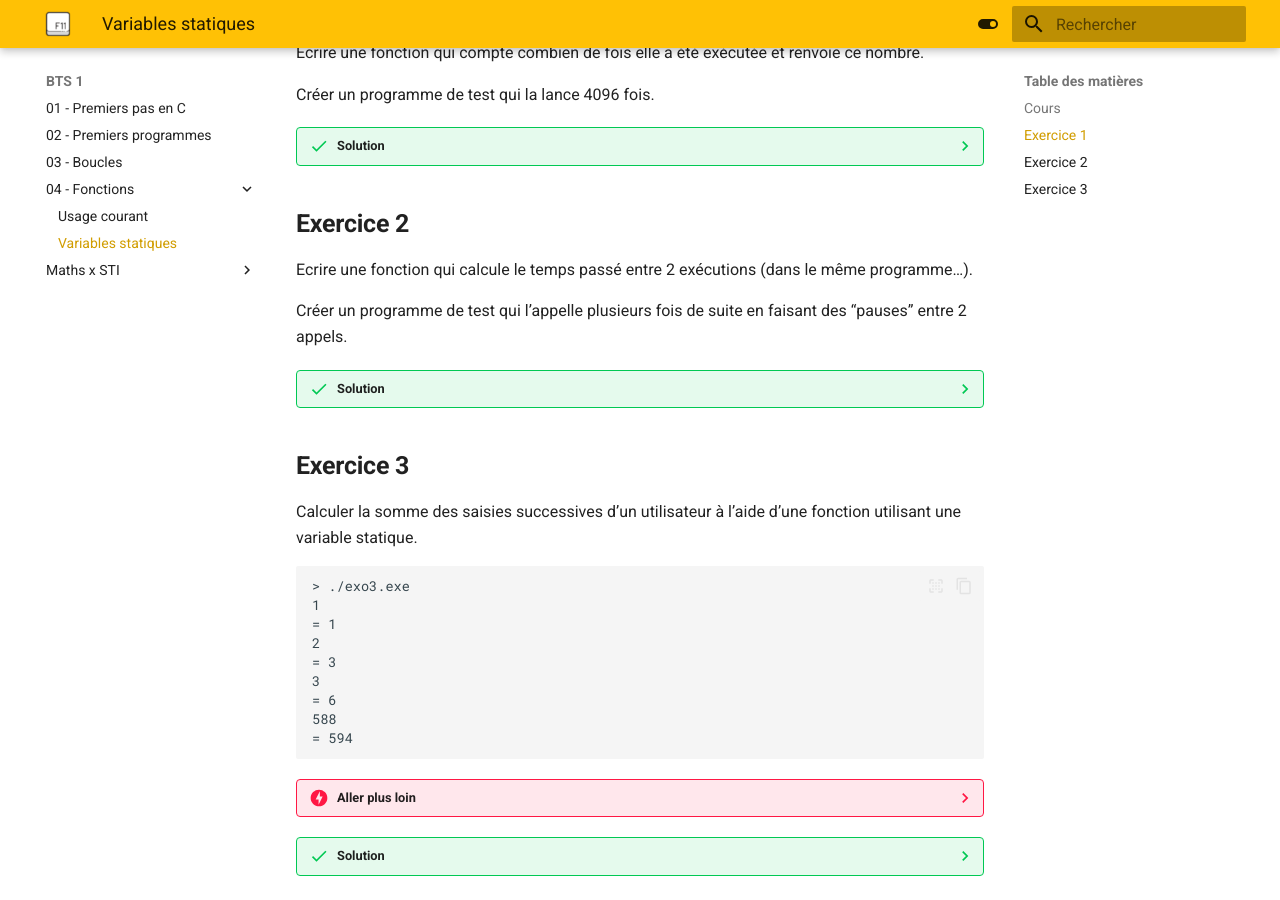
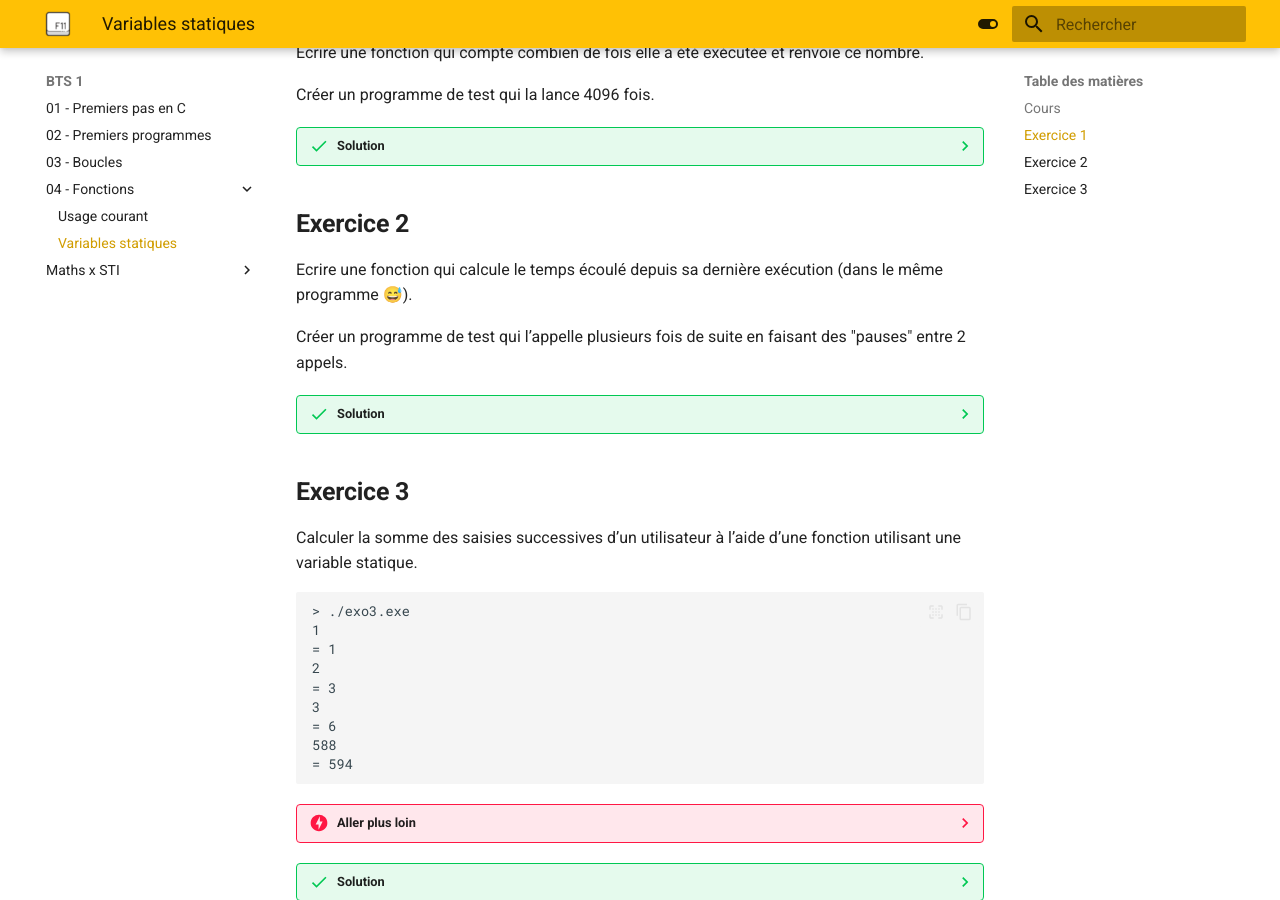
Before and after one commit to bts-ciel-immac-laval/bts-ciel-immac-laval.github.io, an MkDocs documentation site: the page built from docs/bts-1/41-fonctions.md, in a window 1280 px wide and 900 px high, scrolled down 487 px. Built offline with MkDocs 1.6.1 and Material for MkDocs 9.7.7, drawn with Linux system fonts in a browser that asks for light colours.

Commit message:
reformulation

```diff
--- a/docs/bts-1/41-fonctions.md
+++ b/docs/bts-1/41-fonctions.md
@@ -46,9 +46,9 @@ Créer un programme de test qui la lance 4096 fois.
 
 ## Exercice 2
 
-Ecrire une fonction qui calcule le temps passé entre 2 exécutions (dans le même programme…).
+Ecrire une fonction qui calcule le temps écoulé depuis sa dernière exécution (dans le même programme 😅).
 
-Créer un programme de test qui l’appelle plusieurs fois de suite en faisant des “pauses” entre 2 appels.
+Créer un programme de test qui l’appelle plusieurs fois de suite en faisant des "pauses" entre 2 appels.
 
 ??? success "Solution"
 
```
